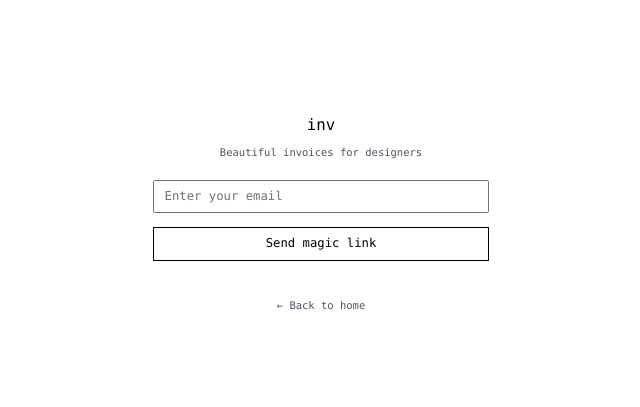
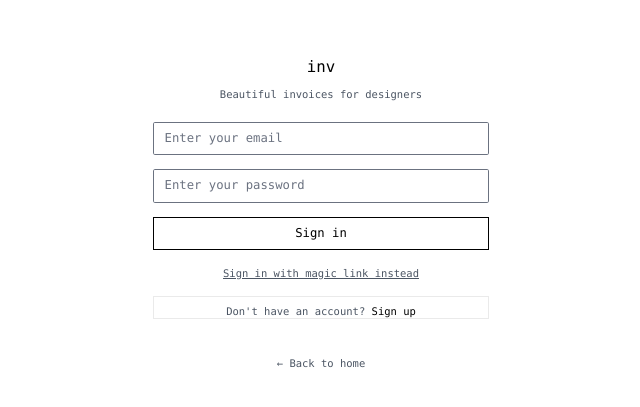
Before and after one commit to liamiscool/inv-simple-invoice, a SvelteKit app: page /auth/login in a window 1280 px wide. Shown: the part 187-594 px from the top of the page, without its empty margins (319-959 px from the left). Built offline with nearby package versions, Linux system fonts and the light colour scheme; no server answers.

Commit message:
Add password authentication with magic link fallback

```diff
--- a/src/routes/auth/login/+page.svelte
+++ b/src/routes/auth/login/+page.svelte
@@ -4,10 +4,35 @@
   let { data }: { data: PageData } = $props();
 
   let email = $state('');
+  let password = $state('');
   let isLoading = $state(false);
   let message = $state('');
+  let useMagicLink = $state(false);
 
-  async function handleLogin(e: Event) {
+  async function handlePasswordLogin(e: Event) {
+    e.preventDefault();
+    isLoading = true;
+    message = '';
+
+    try {
+      const { error } = await data.supabase.auth.signInWithPassword({
+        email,
+        password
+      });
+
+      if (error) {
+        message = error.message;
+      } else {
+        window.location.href = '/app/invoices';
+      }
+    } catch (err) {
+      message = 'An error occurred. Please try again.';
+    } finally {
+      isLoading = false;
+    }
+  }
+
+  async function handleMagicLink(e: Event) {
     e.preventDefault();
     isLoading = true;
     message = '';
@@ -46,11 +71,67 @@
     </div>
 
     <!-- Form -->
-    <form onsubmit={handleLogin} class="space-y-4">
+    {#if !useMagicLink}
+      <!-- Password Login (Default) -->
+      <form onsubmit={handlePasswordLogin} class="space-y-4">
         <div>
           <label for="email" class="sr-only">Email</label>
           <input
             id="email"
+            type="email"
+            bind:value={email}
+            placeholder="Enter your email"
+            class="w-full px-3 py-2 text-sm border border-thin rounded-sm focus:outline-none focus:border-black transition-colors"
+            required
+            disabled={isLoading}
+          />
+        </div>
+
+        <div>
+          <label for="password" class="sr-only">Password</label>
+          <input
+            id="password"
+            type="password"
+            bind:value={password}
+            placeholder="Enter your password"
+            class="w-full px-3 py-2 text-sm border border-thin rounded-sm focus:outline-none focus:border-black transition-colors"
+            required
+            disabled={isLoading}
+          />
+        </div>
+
+        <button
+          type="submit"
+          disabled={isLoading}
+          class="w-full py-2 px-4 border border-black text-sm hover:bg-black hover:text-white transition-colors duration-75 disabled:opacity-50 disabled:cursor-not-allowed"
+        >
+          {isLoading ? 'Signing in...' : 'Sign in'}
+        </button>
+
+        <div class="text-center">
+          <button
+            type="button"
+            onclick={() => useMagicLink = true}
+            class="text-xs text-gray-600 hover:text-black transition-colors underline"
+          >
+            Sign in with magic link instead
+          </button>
+        </div>
+
+        <div class="text-center pt-2 border-t border-thin">
+          <p class="text-xs text-gray-600">
+            Don't have an account?
+            <a href="/auth/signup" class="text-black hover:underline">Sign up</a>
+          </p>
+        </div>
+      </form>
+    {:else}
+      <!-- Magic Link Login -->
+      <form onsubmit={handleMagicLink} class="space-y-4">
+        <div>
+          <label for="email-magic" class="sr-only">Email</label>
+          <input
+            id="email-magic"
             type="email"
             bind:value={email}
             placeholder="Enter your email"
@@ -67,7 +148,18 @@
         >
           {isLoading ? 'Sending...' : 'Send magic link'}
         </button>
+
+        <div class="text-center">
+          <button
+            type="button"
+            onclick={() => useMagicLink = false}
+            class="text-xs text-gray-600 hover:text-black transition-colors underline"
+          >
+            ← Back to password login
+          </button>
+        </div>
       </form>
+    {/if}
 
     <!-- Message -->
     {#if message}
--- /dev/null
+++ b/src/routes/auth/signup/+page.svelte
@@ -0,0 +1,117 @@
+<script lang="ts">
+  import type { PageData } from './$types';
+
+  let { data }: { data: PageData } = $props();
+
+  let email = $state('');
+  let password = $state('');
+  let isLoading = $state(false);
+  let message = $state('');
+
+  async function handleSignup(e: Event) {
+    e.preventDefault();
+    isLoading = true;
+    message = '';
+
+    try {
+      const { error } = await data.supabase.auth.signUp({
+        email,
+        password,
+        options: {
+          emailRedirectTo: `${data.url.origin}/auth/callback`
+        }
+      });
+
+      if (error) {
+        message = error.message;
+      } else {
+        message = 'Account created! Redirecting...';
+        setTimeout(() => {
+          window.location.href = '/app/invoices';
+        }, 1000);
+      }
+    } catch (err) {
+      message = 'An error occurred. Please try again.';
+    } finally {
+      isLoading = false;
+    }
+  }
+</script>
+
+<svelte:head>
+  <title>Sign up - inv</title>
+</svelte:head>
+
+<div class="min-h-screen flex flex-col items-center justify-center px-4">
+  <div class="w-full max-w-sm space-y-6">
+    <!-- Header -->
+    <div class="text-center space-y-2">
+      <h1 class="text-lg">inv</h1>
+      <p class="text-xs text-gray-600">Beautiful invoices for designers</p>
+    </div>
+
+    <!-- Form -->
+    <form onsubmit={handleSignup} class="space-y-4">
+      <div>
+        <label for="email" class="sr-only">Email</label>
+        <input
+          id="email"
+          type="email"
+          bind:value={email}
+          placeholder="Enter your email"
+          class="w-full px-3 py-2 text-sm border border-thin rounded-sm focus:outline-none focus:border-black transition-colors"
+          required
+          disabled={isLoading}
+        />
+      </div>
+
+      <div>
+        <label for="password" class="sr-only">Password</label>
+        <input
+          id="password"
+          type="password"
+          bind:value={password}
+          placeholder="Create a password (min 6 characters)"
+          minlength="6"
+          class="w-full px-3 py-2 text-sm border border-thin rounded-sm focus:outline-none focus:border-black transition-colors"
+          required
+          disabled={isLoading}
+        />
+      </div>
+
+      <button
+        type="submit"
+        disabled={isLoading}
+        class="w-full py-2 px-4 border border-black text-sm hover:bg-black hover:text-white transition-colors duration-75 disabled:opacity-50 disabled:cursor-not-allowed"
+      >
+        {isLoading ? 'Creating account...' : 'Create account'}
+      </button>
+
+      <div class="text-center pt-2 border-t border-thin">
+        <p class="text-xs text-gray-600">
+          Already have an account?
+          <a href="/auth/login" class="text-black hover:underline">Sign in</a>
+        </p>
+      </div>
+    </form>
+
+    <!-- Message -->
+    {#if message}
+      <div class="text-center">
+        <p class="text-xs {message.includes('created') ? 'text-green-600' : 'text-red-600'}">
+          {message}
+        </p>
+      </div>
+    {/if}
+
+    <!-- Footer -->
+    <div class="text-center pt-4">
+      <a
+        href="/"
+        class="text-xs text-gray-600 hover:text-black transition-colors"
+      >
+        ← Back to home
+      </a>
+    </div>
+  </div>
+</div>
--- /dev/null
+++ b/src/routes/auth/signup/+page.ts
@@ -0,0 +1,10 @@
+import type { PageLoad } from './$types';
+
+export const load: PageLoad = async ({ parent, url }) => {
+  const { supabase } = await parent();
+
+  return {
+    supabase,
+    url,
+  };
+};
```
Lines whose indentation alone changed are shown as unchanged.
